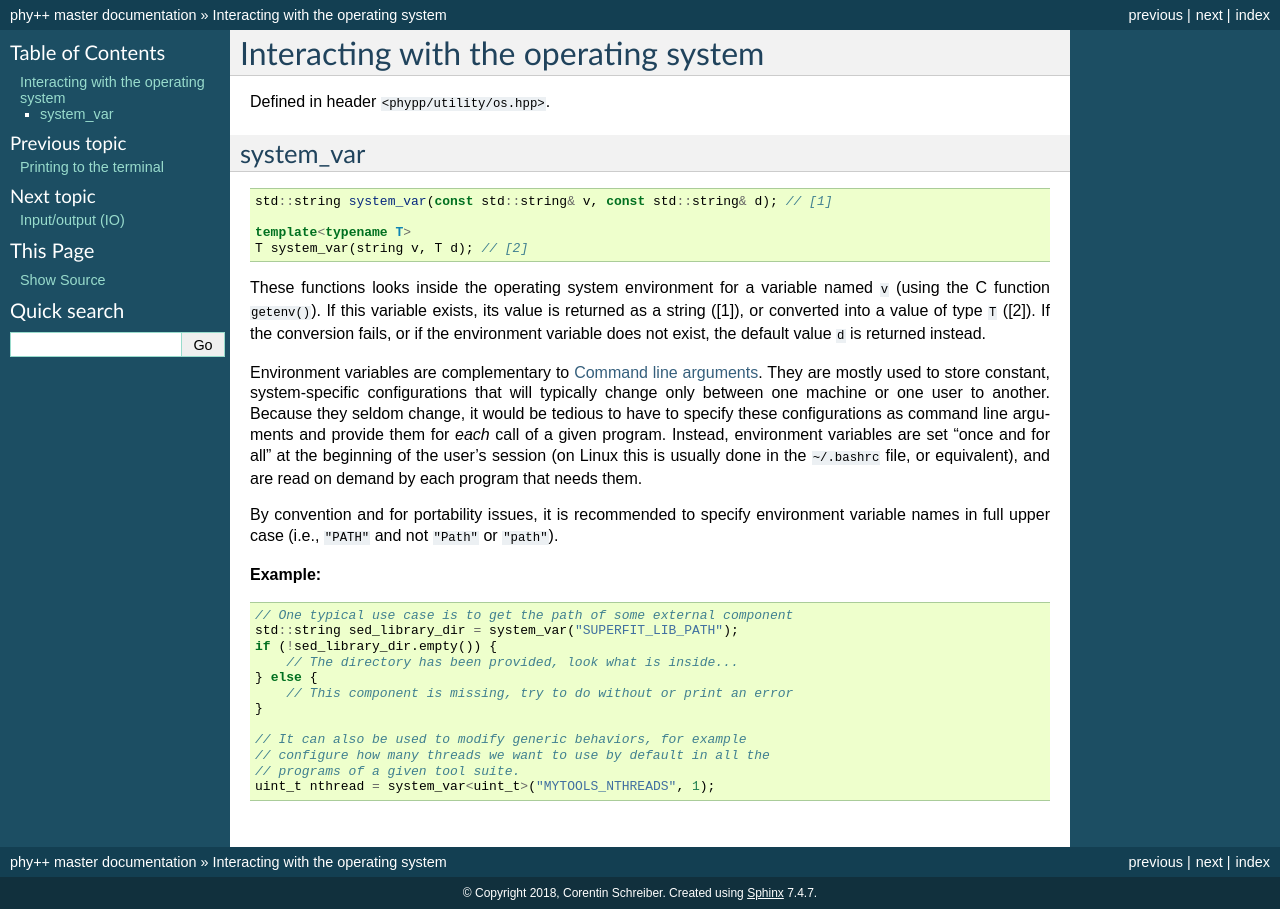
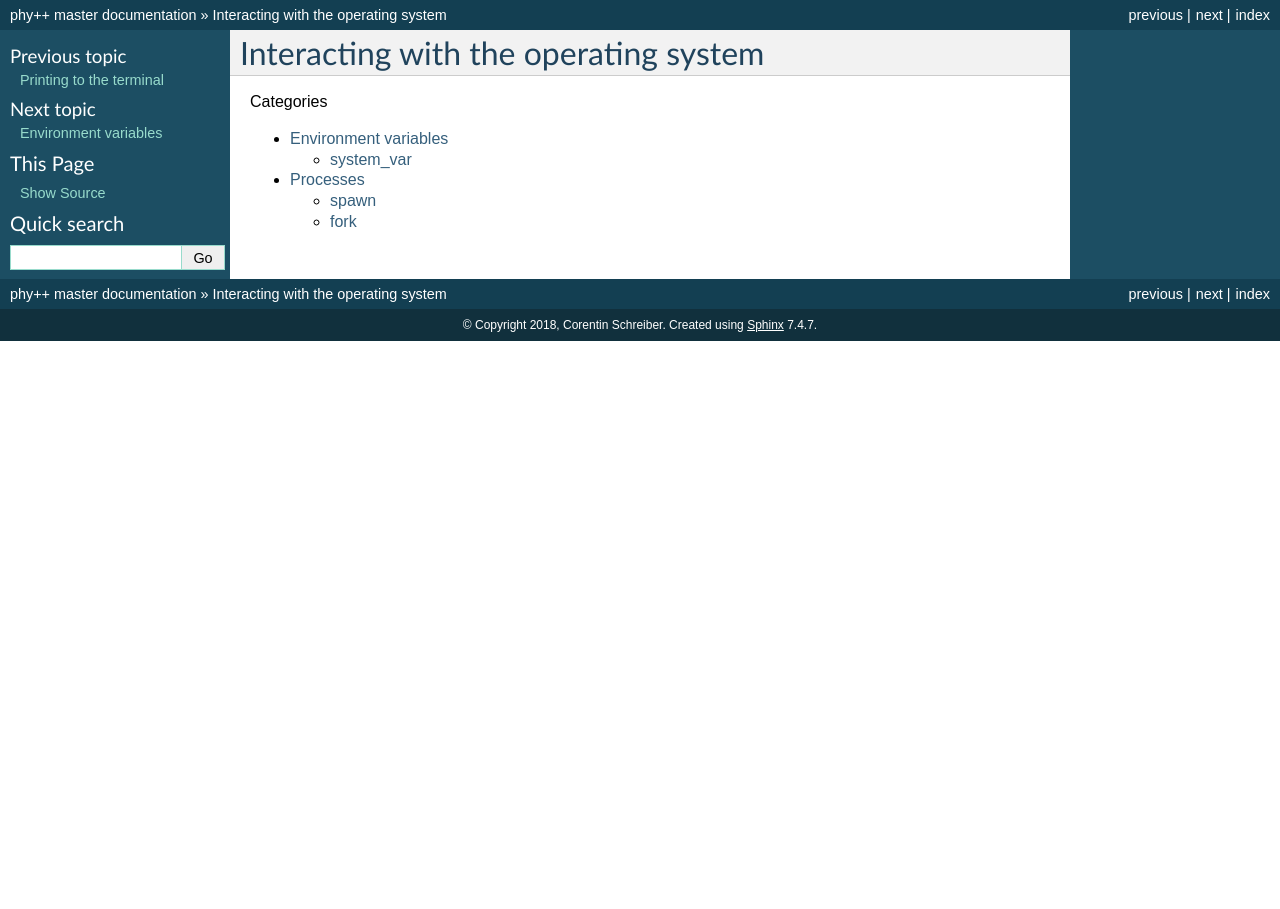
Before and after one commit to cschreib/vif, a Sphinx documentation site: the page built from doc/sphinx/os.rst, in a window 1280 px wide. Built offline with Sphinx 7.4.7, drawn with Linux system fonts in a browser that asks for light colours; formulas are drawn with MathJax 3.

Commit message:
Moved fork() and spawn() in utility/os.hpp

```diff
--- a/doc/sphinx/os.rst
+++ b/doc/sphinx/os.rst
@@ -1,38 +1,9 @@
 Interacting with the operating system
 =====================================
 
-Defined in header ``<phypp/utility/os.hpp>``.
+.. toctree::
+    :maxdepth: 2
+    :caption: Categories
 
-system_var
-----------
-
-
-.. code-block:: c++
-
-    std::string system_var(const std::string& v, const std::string& d); // [1]
-
-    template<typename T>
-    T system_var(string v, T d); // [2]
-
-These functions looks inside the operating system environment for a variable named ``v`` (using the C function ``getenv()``). If this variable exists, its value is returned as a string ([1]), or converted into a value of type ``T`` ([2]). If the conversion fails, or if the environment variable does not exist, the default value ``d`` is returned instead.
-
-Environment variables are complementary to :ref:`Command line arguments`. They are mostly used to store constant, system-specific configurations that will typically change only between one machine or one user to another. Because they seldom change, it would be tedious to have to specify these configurations as command line arguments and provide them for *each* call of a given program. Instead, environment variables are set "once and for all" at the beginning of the user's session (on Linux this is usually done in the ``~/.bashrc`` file, or equivalent), and are read on demand by each program that needs them.
-
-By convention and for portability issues, it is recommended to specify environment variable names in full upper case (i.e., ``"PATH"`` and not ``"Path"`` or ``"path"``).
-
-**Example:**
-
-.. code-block:: c++
-
-    // One typical use case is to get the path of some external component
-    std::string sed_library_dir = system_var("SUPERFIT_LIB_PATH");
-    if (!sed_library_dir.empty()) {
-        // The directory has been provided, look what is inside...
-    } else {
-        // This component is missing, try to do without or print an error
-    }
-
-    // It can also be used to modify generic behaviors, for example
-    // configure how many threads we want to use by default in all the
-    // programs of a given tool suite.
-    uint_t nthread = system_var<uint_t>("MYTOOLS_NTHREADS", 1);
+    os-sysvar
+    os-process
```
Also changed, not shown: doc/sphinx/os-process.rst (added, +62 -0 lines), doc/sphinx/os-sysvar.rst (added, +37 -0 lines), 2 other files.
